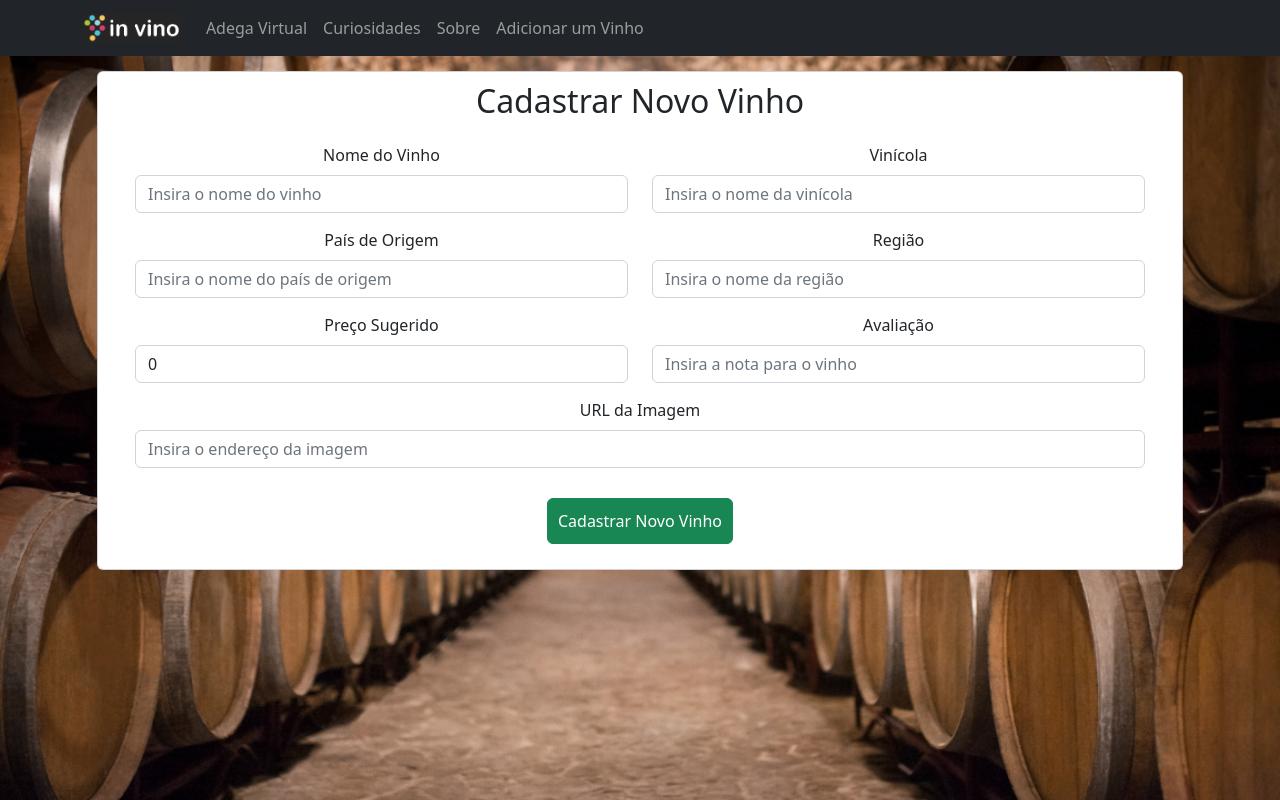
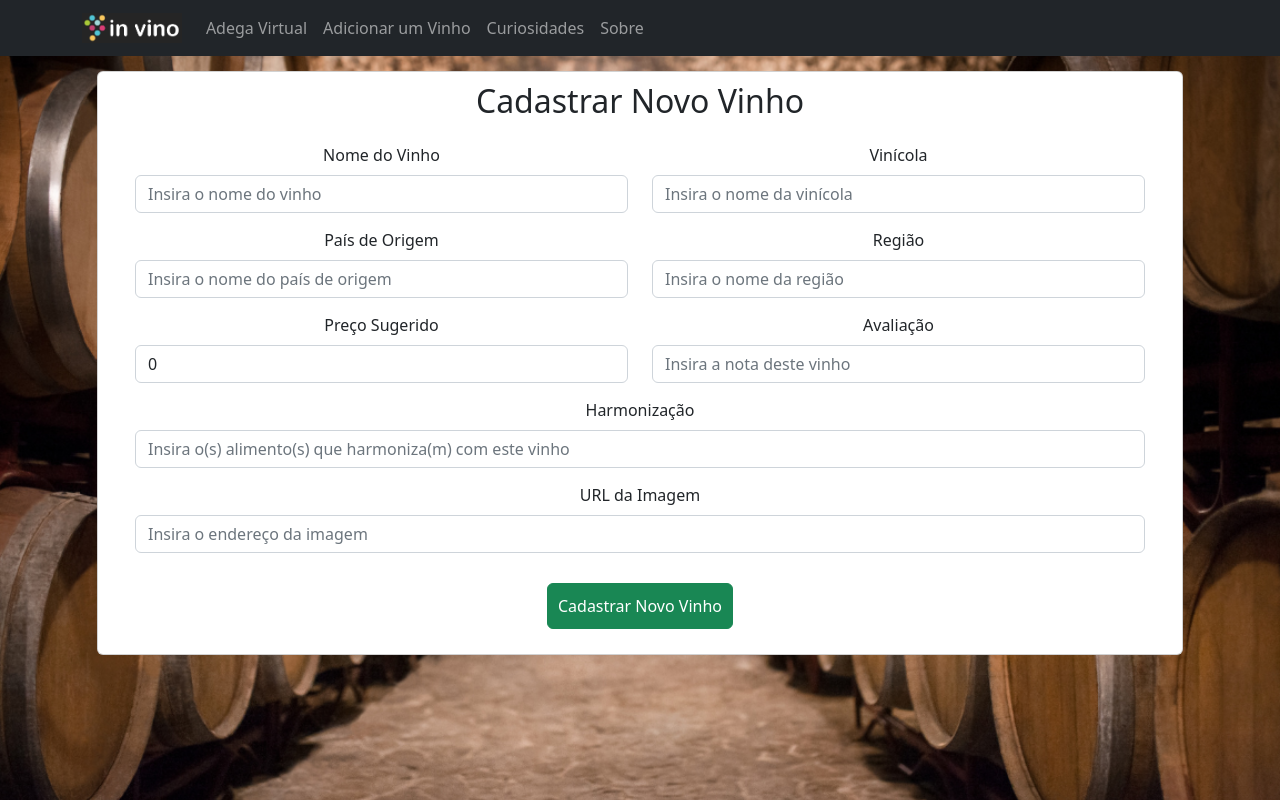
Before and after one commit to diegogustavopereira/wine, a React (Create React App) app: page /wineadd in a window 1280 px wide. Built offline with nearby package versions, Linux system fonts and the light colour scheme.

Commit message:
inclusão de campo na API

```diff
--- a/src/App.js
+++ b/src/App.js
@@ -27,6 +27,7 @@ function App() {
     region: "",
     evaluation: [],
     price: 0,
+    pairing: "",
     image: "",
   })
 
--- a/src/Components/NavigationBar/NavigationBar.js
+++ b/src/Components/NavigationBar/NavigationBar.js
@@ -22,9 +22,9 @@ function NavigationBar() {
           <Navbar.Collapse id="basic-navbar-nav">
             <Nav className="me-auto">
               <Nav.Link href="/list">Adega Virtual</Nav.Link>
+              <Nav.Link href="/wineadd">Adicionar um Vinho</Nav.Link>
               <Nav.Link href="#link">Curiosidades</Nav.Link>
               <Nav.Link href="/about">Sobre</Nav.Link>
-              <Nav.Link href="/wineadd">Adicionar um Vinho</Nav.Link>
             </Nav>
           </Navbar.Collapse>
         </Container>
--- a/src/Components/WineAdd/WineAdd.js
+++ b/src/Components/WineAdd/WineAdd.js
@@ -108,12 +108,26 @@ function WineAdd({ apiURL, form, setForm }) {
               <Form.Label>Avaliação</Form.Label>
               <Form.Control
                 type="number"
-                placeholder="Insira a nota para o vinho"
+                placeholder="Insira a nota deste vinho"
                 name="evaluation"
                 value={form.evaluation}
                 onChange={handleChange}
+                max="5"
+                min="0"
               />
             </Col>
+          </Row>
+          <Row style={{ margin: "15px" }}>
+            <Form.Group>
+              <Form.Label>Harmonização</Form.Label>
+              <Form.Control
+                type="text"
+                placeholder="Insira o(s) alimento(s) que harmoniza(m) com este vinho"
+                name="pairing"
+                value={form.pairing}
+                onChange={handleChange}
+              />
+            </Form.Group>
           </Row>
           <Row style={{ margin: "15px" }}>
             <Form.Group>
--- a/src/Components/WineDetails/WineDetails.js
+++ b/src/Components/WineDetails/WineDetails.js
@@ -86,13 +86,13 @@ function WineDetails({ apiURL, form, setForm }) {
                   </Card.Text>
                   <Card.Text>
                     Preço Sugerido:{" "}
-                    {wine.price.toLocaleString("pt-br", {
+                    {Number(wine.price).toLocaleString("pt-br", {
                       style: "currency",
                       currency: "BRL",
                     })}
                   </Card.Text>
                   <Card.Text>
-                    Harmoniza com: carne de vaca, cordeiro, aves
+                    Harmoniza com: {wine.pairing}
                   </Card.Text>
                 </Col>
                 <Row>
@@ -108,12 +108,6 @@ function WineDetails({ apiURL, form, setForm }) {
                   </Col>
                   <Col>
                     <WineEdit id={ id } apiURL={ apiURL} form={ form } setForm={ setForm } />
-                    {/* <Button
-                      variant="secondary"
-                      onClick={() => WineEdit(wine.id)}
-                    >
-                      Editar Informações
-                    </Button> */}
                   </Col>
                   <Col>
                     <Button
--- a/src/Components/WineEdit/WineEdit.js
+++ b/src/Components/WineEdit/WineEdit.js
@@ -64,7 +64,6 @@ function WineEdit({ apiURL, form, setForm, id }){
                             <Form.Label>Nome do Vinho</Form.Label>
                             <Form.Control
                                 type="text"
-                                placeholder="Insira o nome do vinho"
                                 name="name"
                                 value={form.name}
                                 onChange={handleChange}
@@ -74,7 +73,6 @@ function WineEdit({ apiURL, form, setForm, id }){
                             <Form.Label>Vinícola</Form.Label>
                             <Form.Control
                                 type="text"
-                                placeholder="Insira o nome da vinícola"
                                 name="winery"
                                 value={form.winery}
                                 onChange={handleChange}
@@ -84,7 +82,6 @@ function WineEdit({ apiURL, form, setForm, id }){
                             <Form.Label>País de Origem</Form.Label>
                             <Form.Control
                                 type="text"
-                                placeholder="Insira o nome do país de origem"
                                 name="country"
                                 value={form.country}
                                 onChange={handleChange}
@@ -94,7 +91,6 @@ function WineEdit({ apiURL, form, setForm, id }){
                             <Form.Label>Região</Form.Label>
                             <Form.Control
                                 type="text"
-                                placeholder="Insira o nome da região"
                                 name="region"
                                 value={form.region}
                                 onChange={handleChange}
@@ -104,9 +100,17 @@ function WineEdit({ apiURL, form, setForm, id }){
                             <Form.Label>Preço Sugerido</Form.Label>
                             <Form.Control
                                 type="text"
-                                placeholder="Insira o preço sugerido"
                                 name="price"
                                 value={form.price}
+                                onChange={handleChange}
+                            />
+                        </Form.Group>
+                        <Form.Group style={{ margin: "10px 0 0 0" }}>
+                            <Form.Label>Harmonização</Form.Label>
+                            <Form.Control
+                                type="text"
+                                name="pairing"
+                                value={form.pairing}
                                 onChange={handleChange}
                             />
                         </Form.Group>
--- a/src/Pages/AdegaVirtual/AdegaVirtual.js
+++ b/src/Pages/AdegaVirtual/AdegaVirtual.js
@@ -72,7 +72,7 @@ function AdegaVirtual({ apiURL }) {
             />
             <Card.Text>
               <b>
-                {wine.price.toLocaleString("pt-br", {
+                {Number(wine.price).toLocaleString("pt-br", {
                   style: "currency",
                   currency: "BRL",
                 })}
```
Also changed, not shown: src/Components/Toasts/Toasts.js (deleted, +0 -8 lines).
